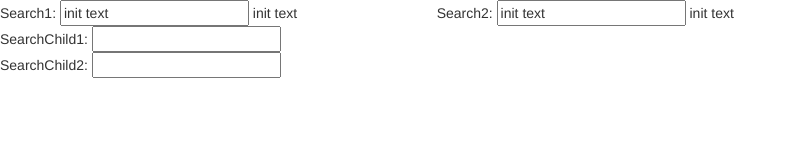
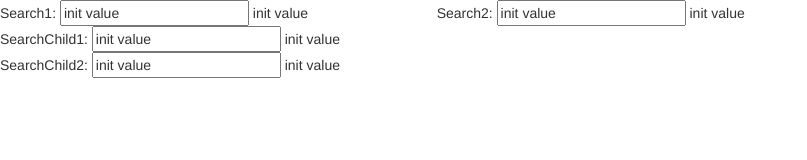
Before and after one commit to IgorYarosh/tasks, a website: page app/index.html in a window 1280 px wide. Shown: the whole page, without its empty margins (0-807 px from the left). Drawn offline with nearby package versions, Linux system fonts and the light colour scheme.

Commit message:
Task1 done

```diff
--- a/app/index.html
+++ b/app/index.html
@@ -9,31 +9,24 @@
   <script src="js/controllers.js"></script>
 </head>
 
-<body ng-init="query = 'init text' ">
-
-
-
+<body ng-init = "sharedObject.query = 'init value'">
     <div class="row">
 
         <div class="col-md-4" ng-controller="parentCtrl1">
-          Search1: <input ng-model="query">  {{query}}
-
+          Search1: <input ng-model="sharedObject.query">  {{sharedObject.query}}
               <div ng-controller="ChildCtrl1">
-                 SearchChild1: <input ng-model="ChildCtrl1.query" ng-change="setParentQuery()"> {{ChildCtrl1.query}}
+                 SearchChild1: <input ng-model="sharedObject.query"> {{sharedObject.query}}
               </div>
               <div ng-controller="ChildCtrl2">
-                 SearchChild2: <input ng-model="ChildCtrl2.query">  {{ChildCtrl2.query}}
+                 SearchChild2: <input ng-model="sharedObject.query">  {{sharedObject.query}}
               </div>
-
         </div>
 
         <div class="col-md-4" ng-controller="parentCtrl2">
-          Search2: <input ng-model="query">  {{query}}
+          Search2: <input ng-model="sharedObject.query">  {{sharedObject.query}}
         </div>
 
-
-
-  </div>
+    </div>
 
 </body>
 </html>
--- a/app/js/app.js
+++ b/app/js/app.js
@@ -2,4 +2,7 @@
 
 /* App Module */
 
-var taskApp = angular.module('taskApp', ['taskControllers']);
+var taskApp = angular.module('taskApp', ['taskControllers']).run(function($rootScope) {
+    var sharedObject = {query:""};
+    $rootScope.sharedObject = sharedObject;
+})
--- a/app/js/controllers.js
+++ b/app/js/controllers.js
@@ -8,16 +8,10 @@ taskControllers.controller('parentCtrl1', function($scope) {});
 
 taskControllers.controller('parentCtrl2', function($scope) {});
 
-taskControllers.controller('ChildCtrl1', function($scope, $controller, $rootScope) {
-
+taskControllers.controller('ChildCtrl1', function($scope, $controller) {
     angular.extend(this, $controller('parentCtrl1', {$scope: $scope}));
-
-    $scope.setParentQuery=function(){
-    $rootScope.query = $scope.ChildCtrl1.query;
-    }
-
 });
 
-taskControllers.controller('ChildCtrl2', function($scope, $controller, $rootScope) {
+taskControllers.controller('ChildCtrl2', function($scope, $controller) {
     angular.extend(this, $controller('parentCtrl1', {$scope: $scope}));
 });
```
